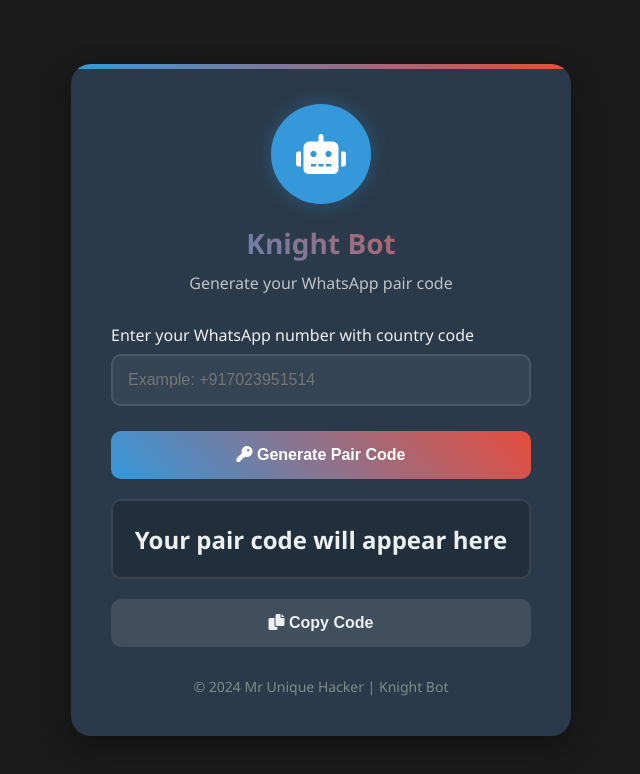
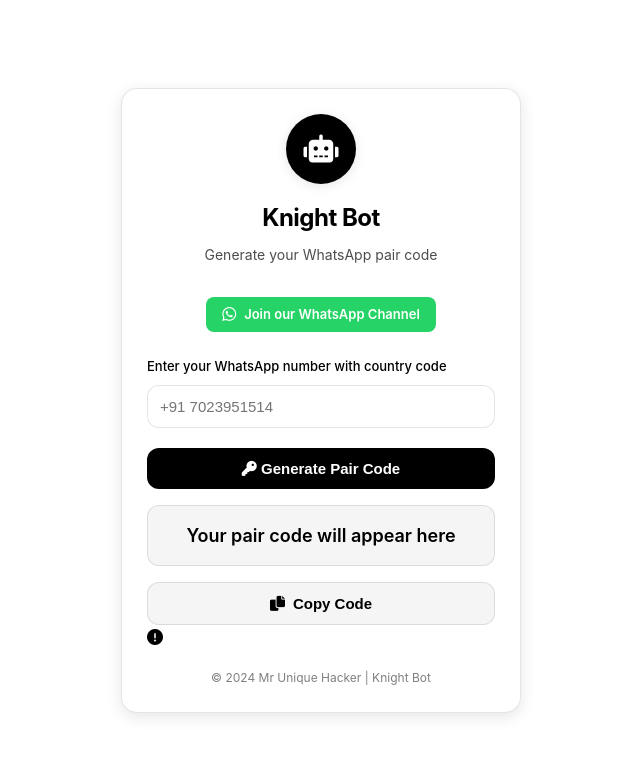
Before and after one commit to vaibhavk10/Knight-bot-paircode, a website: page pair.html in a window 1280 px wide. Shown: the whole page, without its empty margins (319-959 px from the left). Drawn offline with nearby package versions, Linux system fonts and the light colour scheme.

Commit message:
First commit

```diff
--- a/index.js
+++ b/index.js
@@ -30,7 +30,7 @@
 app.use(bodyParser.urlencoded({ extended: true }));
 
 app.listen(PORT, () => {
-    console.log(`YoutTube: @GlobalTechInfo\n\nGitHub: @GlobalTechInfo\n\nServer running on http://localhost:${PORT}`);
+    console.log(`YoutTube: @mr_unique_hacker\n\nGitHub: @mruniquehacker\n\nServer running on http://localhost:${PORT}`);
 });
 
 export default app;
--- a/pair.html
+++ b/pair.html
@@ -7,11 +7,13 @@
   <link rel="stylesheet" href="https://cdnjs.cloudflare.com/ajax/libs/font-awesome/6.0.0/css/all.min.css">
   <style>
     :root {
-      --primary-color: #2c3e50;
-      --secondary-color: #3498db;
-      --accent-color: #e74c3c;
-      --text-color: #ecf0f1;
-      --background-color: #1a1a1a;
+      --primary-color: #000000;
+      --secondary-color: #ffffff;
+      --accent-color: #f0f0f0;
+      --text-color: #000000;
+      --background-color: #ffffff;
+      --hover-color: #f5f5f5;
+      --border-color: rgba(0, 0, 0, 0.1);
     }
 
     * {
@@ -21,73 +23,62 @@
     }
 
     body {
-      font-family: 'Segoe UI', Tahoma, Geneva, Verdana, sans-serif;
+      font-family: 'Inter', -apple-system, BlinkMacSystemFont, 'Segoe UI', Roboto, sans-serif;
       background: var(--background-color);
       color: var(--text-color);
       min-height: 100vh;
       display: flex;
       justify-content: center;
       align-items: center;
-      padding: 20px;
+      padding: 15px;
+      line-height: 1.5;
     }
 
     .container {
       width: 100%;
-      max-width: 500px;
-      background: rgba(44, 62, 80, 0.9);
-      border-radius: 20px;
-      padding: 40px;
-      box-shadow: 0 10px 30px rgba(0, 0, 0, 0.3);
-      position: relative;
-      overflow: hidden;
-    }
-
-    .container::before {
-      content: '';
-      position: absolute;
-      top: 0;
-      left: 0;
-      width: 100%;
-      height: 5px;
-      background: linear-gradient(90deg, var(--secondary-color), var(--accent-color));
+      max-width: 400px;
+      background: var(--background-color);
+      border-radius: 16px;
+      padding: 25px;
+      box-shadow: 0 4px 16px rgba(0, 0, 0, 0.1);
+      border: 1px solid var(--border-color);
     }
 
     .header {
       text-align: center;
-      margin-bottom: 30px;
+      margin-bottom: 25px;
     }
 
     .logo {
-      width: 100px;
-      height: 100px;
-      margin: 0 auto 20px;
-      background: var(--secondary-color);
+      width: 70px;
+      height: 70px;
+      margin: 0 auto 16px;
+      background: var(--primary-color);
       border-radius: 50%;
       display: flex;
       align-items: center;
       justify-content: center;
-      font-size: 40px;
+      font-size: 28px;
       color: white;
-      box-shadow: 0 0 20px rgba(52, 152, 219, 0.3);
+      box-shadow: 0 2px 12px rgba(0, 0, 0, 0.1);
     }
 
     .title {
-      font-size: 28px;
-      font-weight: 600;
-      margin-bottom: 10px;
-      background: linear-gradient(45deg, var(--secondary-color), var(--accent-color));
-      -webkit-background-clip: text;
-      -webkit-text-fill-color: transparent;
+      font-size: 24px;
+      font-weight: 700;
+      margin-bottom: 8px;
+      color: var(--primary-color);
+      letter-spacing: -0.5px;
     }
 
     .subtitle {
-      font-size: 16px;
-      color: #bdc3c7;
-      margin-bottom: 30px;
+      font-size: 14px;
+      color: rgba(0, 0, 0, 0.7);
+      margin-bottom: 20px;
     }
 
     .input-group {
-      margin-bottom: 25px;
+      margin-bottom: 20px;
     }
 
     .input-label {
@@ -95,118 +86,154 @@
       margin-bottom: 8px;
       font-weight: 500;
       color: var(--text-color);
+      font-size: 13px;
     }
 
     .input-field {
       width: 100%;
-      padding: 15px;
-      border: 2px solid rgba(255, 255, 255, 0.1);
-      border-radius: 10px;
-      background: rgba(255, 255, 255, 0.05);
+      padding: 12px;
+      border: 1.5px solid var(--border-color);
+      border-radius: 12px;
+      background: var(--background-color);
       color: var(--text-color);
-      font-size: 16px;
+      font-size: 15px;
       transition: all 0.3s ease;
     }
 
     .input-field:focus {
       outline: none;
-      border-color: var(--secondary-color);
-      box-shadow: 0 0 15px rgba(52, 152, 219, 0.2);
+      border-color: var(--primary-color);
+      box-shadow: 0 0 0 2px rgba(0, 0, 0, 0.1);
     }
 
     .generate-btn {
       width: 100%;
-      padding: 15px;
-      background: linear-gradient(45deg, var(--secondary-color), var(--accent-color));
+      padding: 12px;
+      background: var(--primary-color);
       border: none;
-      border-radius: 10px;
-      color: white;
-      font-size: 16px;
+      border-radius: 12px;
+      color: var(--secondary-color);
+      font-size: 15px;
       font-weight: 600;
       cursor: pointer;
       transition: all 0.3s ease;
-      margin-bottom: 20px;
+      margin-bottom: 16px;
     }
 
     .generate-btn:hover {
-      transform: translateY(-2px);
-      box-shadow: 0 5px 15px rgba(231, 76, 60, 0.3);
-    }
-
-    .generate-btn:active {
-      transform: translateY(0);
+      transform: translateY(-1px);
+      box-shadow: 0 4px 12px rgba(0, 0, 0, 0.15);
     }
 
     .code-display {
-      background: rgba(0, 0, 0, 0.2);
-      padding: 20px;
-      border-radius: 10px;
+      background: var(--hover-color);
+      padding: 16px;
+      border-radius: 12px;
       text-align: center;
-      font-size: 24px;
+      font-size: 18px;
       font-weight: 600;
-      margin-bottom: 20px;
-      min-height: 80px;
+      margin-bottom: 16px;
+      min-height: 60px;
       display: flex;
       align-items: center;
       justify-content: center;
-      border: 2px solid rgba(255, 255, 255, 0.1);
+      border: 1.5px solid var(--border-color);
+      color: var(--text-color);
     }
 
     .copy-btn {
       width: 100%;
-      padding: 15px;
-      background: rgba(255, 255, 255, 0.1);
-      border: none;
-      border-radius: 10px;
+      padding: 12px;
+      background: var(--hover-color);
+      border: 1.5px solid var(--border-color);
+      border-radius: 12px;
       color: var(--text-color);
-      font-size: 16px;
+      font-size: 15px;
       font-weight: 600;
       cursor: pointer;
       transition: all 0.3s ease;
+      display: flex;
+      align-items: center;
+      justify-content: center;
+      gap: 8px;
     }
 
     .copy-btn:hover {
-      background: rgba(255, 255, 255, 0.2);
+      background: var(--background-color);
+      border-color: var(--primary-color);
+    }
+
+    .channel-link {
+      display: inline-flex;
+      align-items: center;
+      gap: 8px;
+      padding: 8px 16px;
+      background: #25D366;
+      color: white;
+      text-decoration: none;
+      border-radius: 8px;
+      font-size: 13px;
+      font-weight: 600;
+      transition: all 0.3s ease;
+      margin-top: 12px;
+    }
+
+    .channel-link:hover {
+      transform: translateY(-1px);
+      box-shadow: 0 4px 12px rgba(37, 211, 102, 0.2);
+    }
+
+    .channel-link i {
+      font-size: 16px;
+    }
+
+    .success-message {
+      color: #27ae60;
+      display: flex;
+      align-items: center;
+      justify-content: center;
+      gap: 8px;
+      font-size: 16px;
+    }
+
+    .error-message {
+      color: #e74c3c;
+      display: flex;
+      align-items: center;
+      justify-content: center;
+      gap: 8px;
+      font-size: 16px;
     }
 
     .loading {
       display: none;
       text-align: center;
-      margin: 20px 0;
+      margin: 16px 0;
     }
 
     .loading i {
-      font-size: 30px;
-      color: var(--secondary-color);
+      font-size: 24px;
+      color: var(--primary-color);
       animation: spin 1s linear infinite;
-    }
-
-    @keyframes spin {
-      0% { transform: rotate(0deg); }
-      100% { transform: rotate(360deg); }
-    }
-
-    .error {
-      color: var(--accent-color);
-      text-align: center;
-      margin-top: 10px;
-      font-size: 14px;
     }
 
     .footer {
       text-align: center;
-      margin-top: 30px;
-      font-size: 14px;
-      color: #7f8c8d;
+      margin-top: 20px;
+      font-size: 12px;
+      color: rgba(0, 0, 0, 0.5);
     }
 
-    .footer a {
-      color: var(--secondary-color);
-      text-decoration: none;
-    }
+    @media (max-width: 480px) {
+      .container {
+        padding: 20px;
+        border-radius: 12px;
+      }
 
-    .footer a:hover {
-      text-decoration: underline;
+      .code-display {
+        font-size: 16px;
+        min-height: 50px;
+      }
     }
   </style>
 </head>
@@ -218,11 +245,14 @@
       </div>
       <h1 class="title">Knight Bot</h1>
       <p class="subtitle">Generate your WhatsApp pair code</p>
+      <a href="https://whatsapp.com/channel/0029Va90zAnIHphOuO8Msp3A" target="_blank" class="channel-link">
+        <i class="fab fa-whatsapp"></i> Join our WhatsApp Channel
+      </a>
     </div>
 
     <div class="input-group">
       <label class="input-label">Enter your WhatsApp number with country code</label>
-      <input type="text" id="mobileNumber" class="input-field" placeholder="Example: +917023951514">
+      <input type="tel" id="mobileNumber" class="input-field" placeholder="+91 7023951514" pattern="[+][0-9]{10,}" title="Please enter country code starting with + followed by number">
     </div>
 
     <button class="generate-btn" id="submit">
@@ -241,6 +271,11 @@
       <i class="fas fa-copy"></i> Copy Code
     </button>
 
+    <div class="error" id="error">
+      <i class="fas fa-exclamation-circle"></i>
+      <span id="errorMessage"></span>
+    </div>
+
     <div class="footer">
       <p>© 2024 Mr Unique Hacker | Knight Bot</p>
     </div>
@@ -256,7 +291,7 @@
 
       const mobileNumber = mobileNumberInput.value.trim();
       if (!mobileNumber) {
-        codeDisplay.innerHTML = '<span style="color: #e74c3c">❗ Please enter your WhatsApp number</span>';
+        codeDisplay.innerHTML = '<div class="error-message"><i class="fas fa-exclamation-circle"></i> Please enter your WhatsApp number</div>';
         return;
       }
 
@@ -265,11 +300,17 @@
 
       try {
         const response = await axios(`/code?number=${mobileNumber.replace(/[^0-9]/g, "")}`);
-        const code = response.data.code || "❗ Service Unavailable";
-        codeDisplay.innerHTML = `<span style="color: #2ecc71">CODE: ${code}</span>`;
+        const code = response.data.code || "Service Unavailable";
+        if (code === "Service Unavailable") {
+          codeDisplay.innerHTML = '<div class="error-message"><i class="fas fa-exclamation-circle"></i> Service Unavailable</div>';
+        } else {
+          codeDisplay.innerHTML = `<div class="success-message"><i class="fas fa-check-circle"></i> CODE: ${code}</div>`;
+          codeDisplay.classList.add('success');
+          setTimeout(() => codeDisplay.classList.remove('success'), 500);
+        }
       } catch (error) {
         console.error("Error generating code:", error);
-        codeDisplay.innerHTML = '<span style="color: #e74c3c">❗ Error generating code. Please try again.</span>';
+        codeDisplay.innerHTML = '<div class="error-message"><i class="fas fa-exclamation-circle"></i> Error generating code. Please try again.</div>';
       } finally {
         loadingSpinner.style.display = "none";
       }
--- a/pair.js
+++ b/pair.js
@@ -64,15 +64,12 @@
 
                     // Send welcome message
                     await KnightBot.sendMessage(userJid, {
-                        text: `🪀Support/Contact Developer\n\n\n⎆Donate: [Your Donation Link]\n\n⎆YouTube: https://youtube.com/@MrUniqueHacker\n\n⎆Telegram Channel: [Your Telegram Channel]\n\n⎆Telegram Chat: [Your Telegram Chat]\n\n⎆WhatsApp Gc: [Your WhatsApp Group]\n\n⎆WhatsApp Pm: [Your WhatsApp Number]\n\n⎆Instagram: [Your Instagram]\n\n⎆GitHub: [Your GitHub]\n\n`
+                        text: `Join our Whatsapp channel \n\n https://whatsapp.com/channel/0029Va90zAnIHphOuO8Msp3A\n`
                     });
 
                     // Send warning message
                     await KnightBot.sendMessage(userJid, {
                         text: `⚠️Do not share this file with anybody⚠️\n
-┌─❖
-│ Ohayo 😽
-└┬❖
 ┌┤✑  Thanks for using Knight Bot
 │└────────────┈ ⳹
 │©2024 Mr Unique Hacker
```
